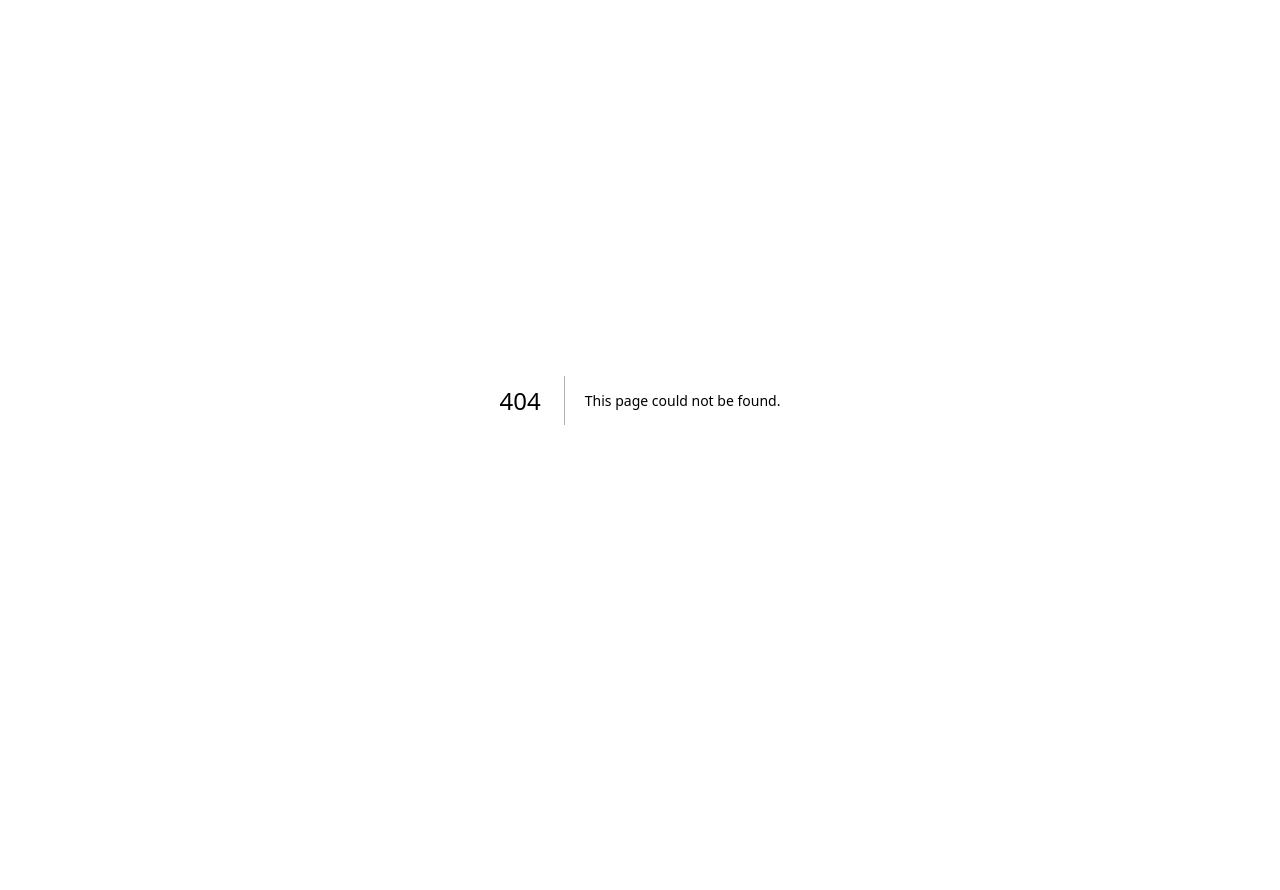
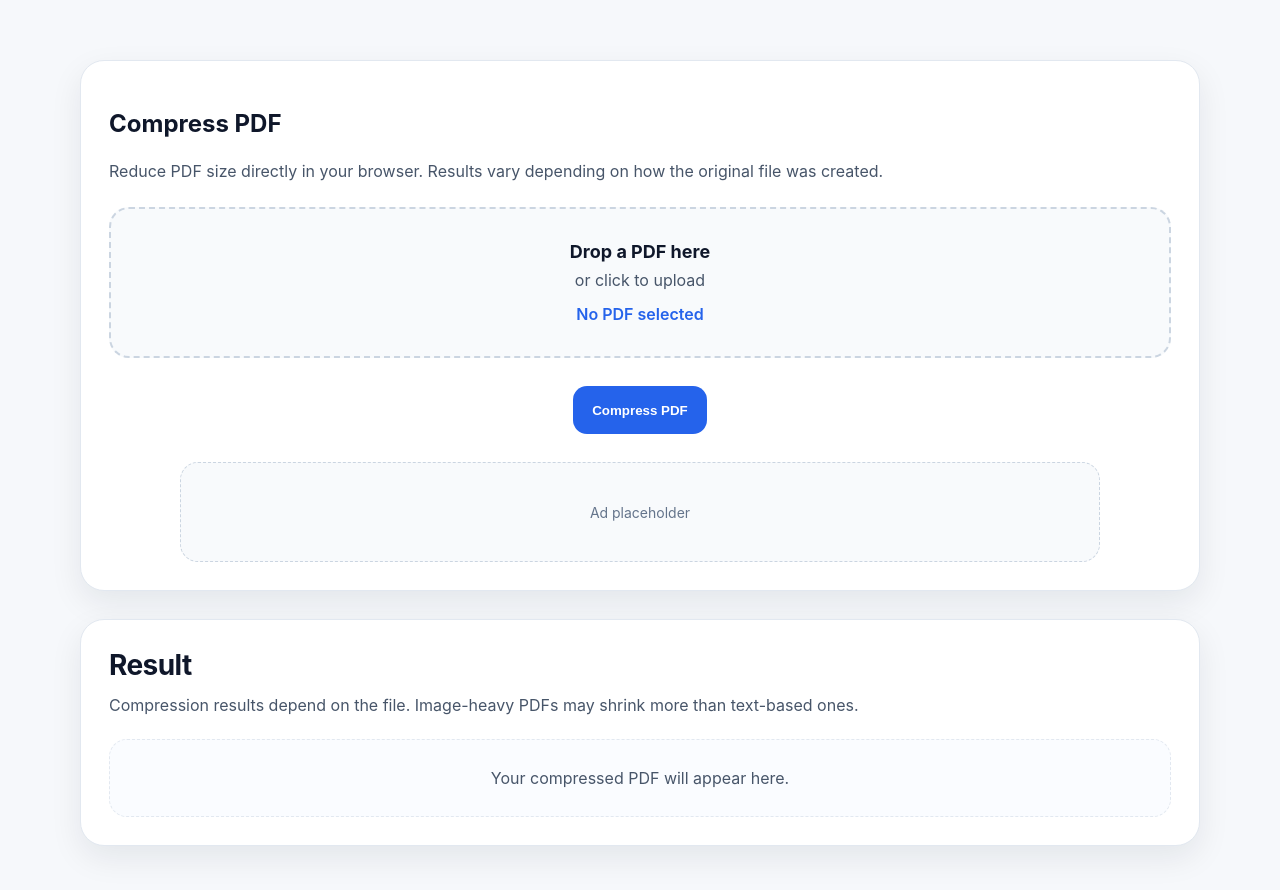
Before and after one commit to skaterdav21/uploadready, a Next.js app: page /compress-pdf in a window 1280 px wide. Before the commit this address had no page. Shown: the top 890 px of the page. Before the commit the page ends 800 px from the top, so only its background shows below. Built offline with nearby package versions, Linux system fonts and the light colour scheme.

Commit message:
Create page.tsx

```diff
--- /dev/null
+++ b/app/compress-pdf/page.tsx
@@ -0,0 +1,194 @@
+"use client";
+
+export const dynamic = "force-dynamic";
+
+import { useRef, useState } from "react";
+
+type OutputFile = {
+  url: string;
+  size: number;
+  originalSize: number;
+};
+
+function formatBytes(bytes: number) {
+  if (bytes < 1024) return `${bytes} B`;
+  if (bytes < 1024 * 1024) return `${(bytes / 1024).toFixed(1)} KB`;
+  return `${(bytes / (1024 * 1024)).toFixed(2)} MB`;
+}
+
+async function compressPdf(file: File): Promise<OutputFile> {
+  const { PDFDocument } = await import("pdf-lib");
+
+  const bytes = await file.arrayBuffer();
+  const pdf = await PDFDocument.load(bytes);
+
+  const newPdf = await PDFDocument.create();
+  const pages = await newPdf.copyPages(pdf, pdf.getPageIndices());
+  pages.forEach((p) => newPdf.addPage(p));
+
+  const newBytes = await newPdf.save();
+
+  const safeBytes = Uint8Array.from(newBytes);
+
+  const blob = new Blob([safeBytes], {
+    type: "application/pdf",
+  });
+
+  return {
+    url: URL.createObjectURL(blob),
+    size: blob.size,
+    originalSize: file.size,
+  };
+}
+
+export default function CompressPdfPage() {
+  const inputRef = useRef<HTMLInputElement | null>(null);
+  const [file, setFile] = useState<File | null>(null);
+  const [loading, setLoading] = useState(false);
+  const [error, setError] = useState("");
+  const [result, setResult] = useState<OutputFile | null>(null);
+
+  function handleFile(list: FileList | null) {
+    if (!list || list.length === 0) return;
+
+    setError("");
+    setResult(null);
+
+    const first = Array.from(list).find((f) =>
+      f.name.toLowerCase().endsWith(".pdf")
+    );
+
+    if (!first) {
+      setFile(null);
+      setError("Please select a PDF file.");
+      return;
+    }
+
+    setFile(first);
+  }
+
+  async function runCompression() {
+    if (!file) {
+      setError("Add a PDF first.");
+      return;
+    }
+
+    setLoading(true);
+    setError("");
+
+    try {
+      const compressed = await compressPdf(file);
+      setResult(compressed);
+    } catch (err) {
+      setError(
+        err instanceof Error
+          ? err.message
+          : "Failed to compress PDF."
+      );
+    } finally {
+      setLoading(false);
+    }
+  }
+
+  function download(url: string) {
+    const a = document.createElement("a");
+    a.href = url;
+    a.download = "compressed.pdf";
+    a.click();
+  }
+
+  const percentSaved =
+    result && result.originalSize > 0
+      ? Math.max(
+          0,
+          Math.round(
+            ((result.originalSize - result.size) / result.originalSize) * 100
+          )
+        )
+      : 0;
+
+  return (
+    <main className="page">
+      <section className="section">
+        <div className="section-head">
+          <h1>Compress PDF</h1>
+          <p>
+            Reduce PDF size directly in your browser. Results vary depending on
+            how the original file was created.
+          </p>
+        </div>
+
+        <div
+          className="upload-box"
+          onClick={() => inputRef.current?.click()}
+          onDragOver={(e) => e.preventDefault()}
+          onDrop={(e) => {
+            e.preventDefault();
+            handleFile(e.dataTransfer.files);
+          }}
+        >
+          <strong>Drop a PDF here</strong>
+          <p>or click to upload</p>
+          <span className="upload-meta">
+            {file ? file.name : "No PDF selected"}
+          </span>
+
+          <input
+            ref={inputRef}
+            type="file"
+            accept=".pdf"
+            hidden
+            onChange={(e) => handleFile(e.target.files)}
+          />
+        </div>
+
+        <div className="hero-actions">
+          <button
+            className="btn btn-primary"
+            onClick={runCompression}
+            disabled={loading}
+          >
+            {loading ? "Compressing..." : "Compress PDF"}
+          </button>
+        </div>
+
+        {error && <div className="error-box">{error}</div>}
+
+        <div className="ad-box">Ad placeholder</div>
+      </section>
+
+      <section className="section">
+        <div className="section-head">
+          <h2>Result</h2>
+          <p>
+            Compression results depend on the file. Image-heavy PDFs may shrink
+            more than text-based ones.
+          </p>
+        </div>
+
+        {!result ? (
+          <div className="empty-state">
+            Your compressed PDF will appear here.
+          </div>
+        ) : (
+          <div className="result-card">
+            <div>
+              <h3>compressed.pdf</h3>
+              <p>
+                Before: {formatBytes(result.originalSize)} • After:{" "}
+                {formatBytes(result.size)} • Saved: {percentSaved}%
+              </p>
+            </div>
+
+            <button
+              className="btn btn-secondary"
+              onClick={() => download(result.url)}
+            >
+              Download
+            </button>
+          </div>
+        )}
+      </section>
+    </main>
+  );
+}
```
